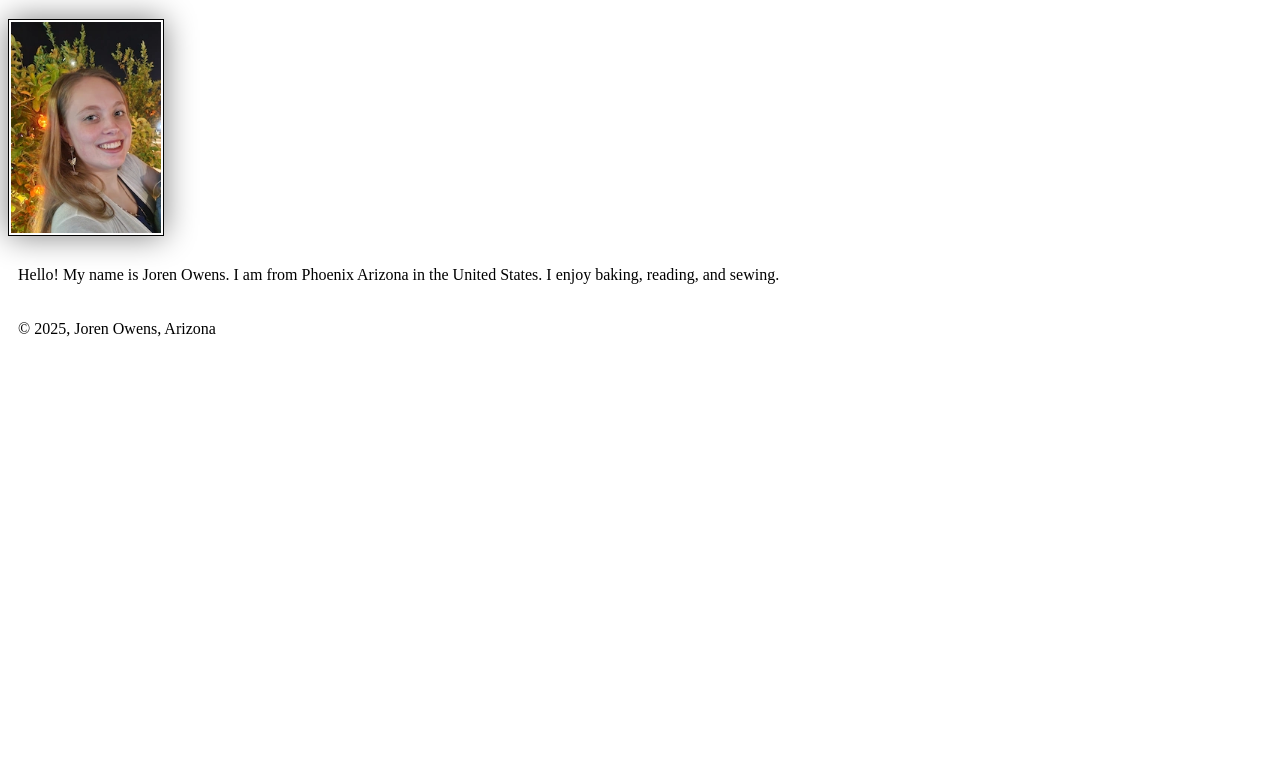
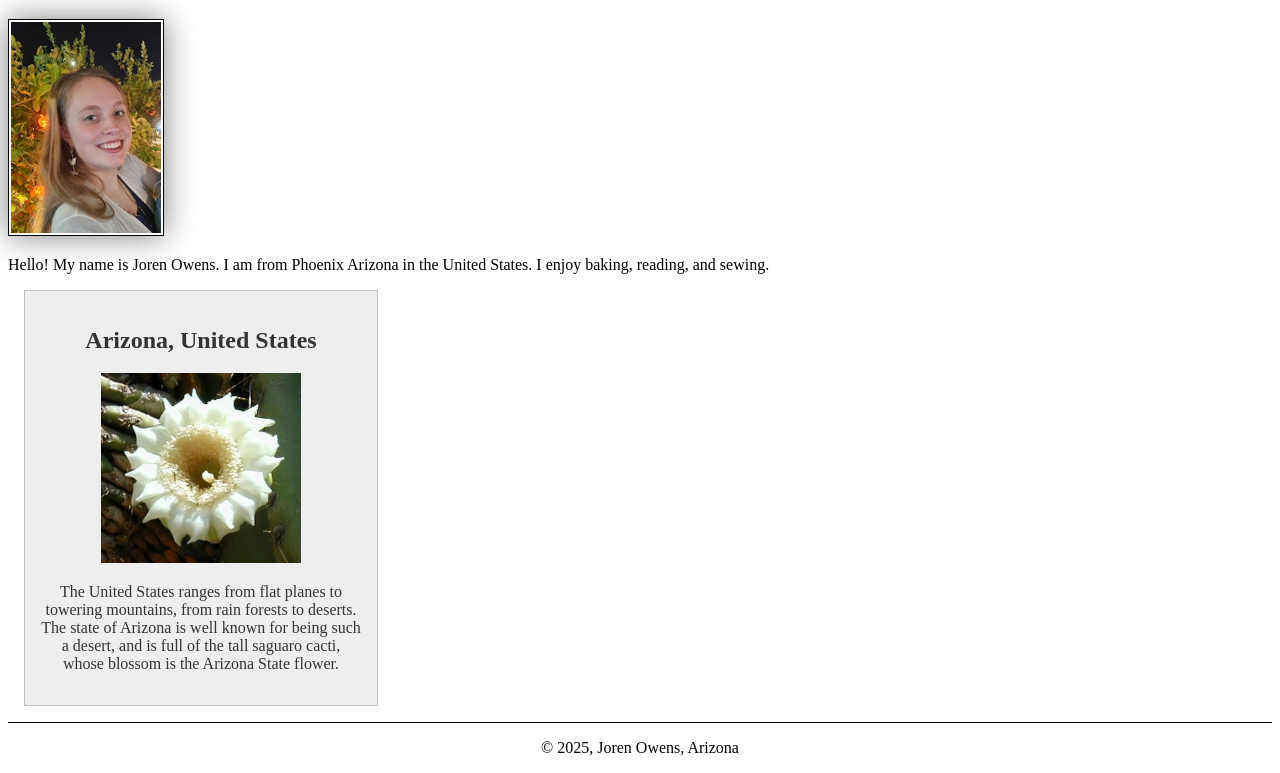
Before and after one commit to JAndersen13/wdd130, a plain HTML site: page index.html in a window 1280 px wide. Shown: the part 205-978 px from the top of the page. Before the commit the page ends 800 px from the top, so only its background shows below. Drawn offline with Linux system fonts and the light colour scheme.

Commit message:
Updated personal website and css

```diff
--- a/index.html
+++ b/index.html
@@ -5,6 +5,8 @@
         <meta name="viewport" content="width=device-width, initial-scale=1.0">
         <title> Joren Owens | WDD 130 </title>
         <link rel="stylesheet" href = "styles/styles.css">
+        <meta name="description" content="Joren Owen's WDD 130 course page for practice creating and styling a website.">
+        <meta name="author" content="Joren Owens">
     </head>
 
     <body>
@@ -17,9 +19,15 @@
 
         <main>
             <h1> Joren Owens | WDD 130 </h1>
-            <img src="images/profile.webp" alt="Joren Owens" width="200">
+            <img src="images/profile.webp" alt="Joren Owens" >
             <p> Hello! My name is Joren Owens. I am from Phoenix Arizona in the United States. I enjoy baking, reading, and sewing.</p>
         </main>
+
+        <aside>
+            <h2> Arizona, United States </h2>
+            <img src="images/arizona_state_flower.webp" alt="Arizona State Flower" >
+            <p> The United States ranges from flat planes to towering mountains, from rain forests to deserts. The state of Arizona is well known for being such a desert, and is full of the tall saguaro cacti, whose blossom is the Arizona State flower.</p>
+        </aside>
 
         <footer>
             <p> © 2025, Joren Owens, Arizona </p>
--- a/styles/styles.css
+++ b/styles/styles.css
@@ -1,3 +1,8 @@
+main{
+    max-width: 840px;
+
+}
+
 nav {
     background-color: darkblue;
     padding: 10px;
@@ -13,7 +18,7 @@ h1 {
     color: darkblue;
 }
 
-img {
+main img {
     width: 150px;
     height: auto;
     border: 1px solid black;
@@ -22,5 +27,26 @@ img {
 }
 
 p {
-    padding: 10px;
+    padding: 0;
 }
+
+aside{
+    width: 20rem;
+    margin: 1rem;
+    border: 1px solid rgb(0 0 0 / 0.2);
+    padding: 1rem;
+    background-color: #eee;
+    color: #333;
+    text-align: center;
+}
+
+aside img {
+    width: 200px;
+    height: auto;
+}
+
+footer {
+    margin-top: 15px;
+    border-top: 1px solid #000;
+    text-align: center;
+}
```
Also changed, not shown: images/arizona_state_flower.webp (added).
